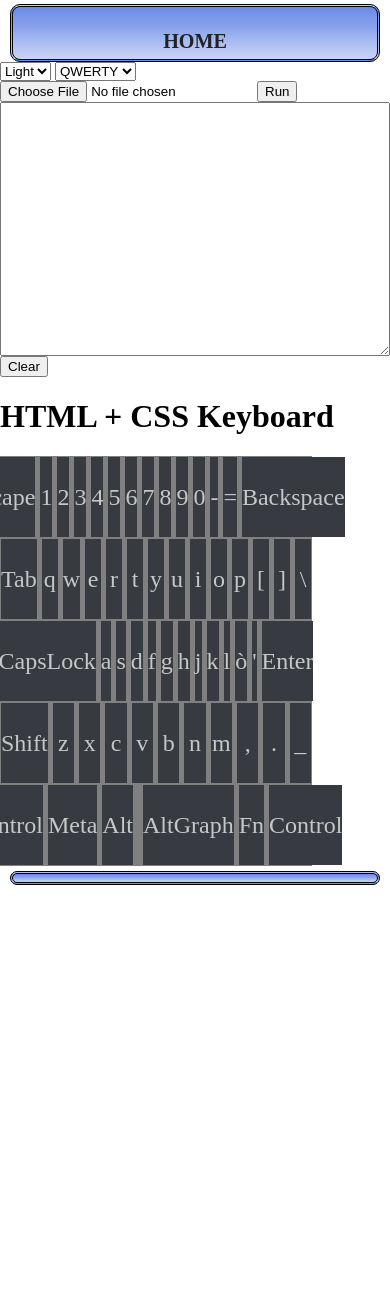
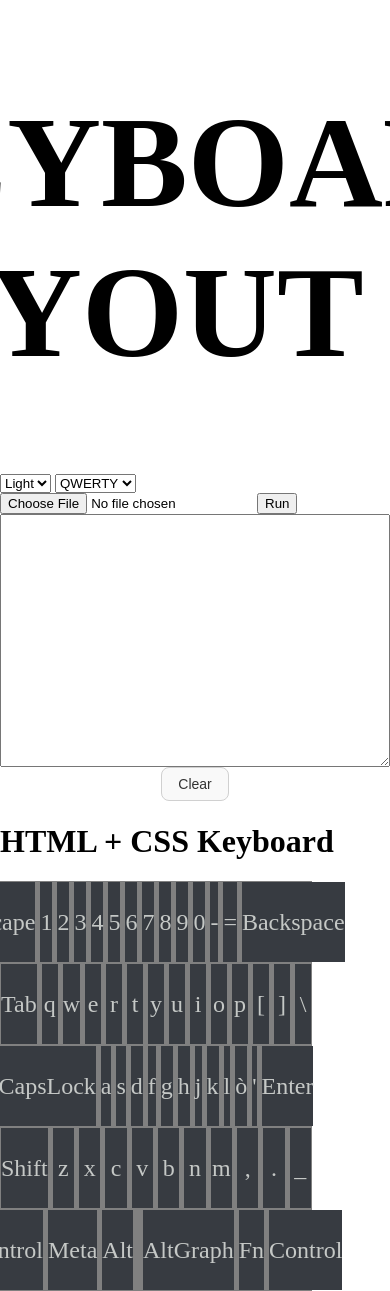
Before and after one commit to ec-uni/KEV, a Flask app: page / in a window 390 px wide; the page is wider, and only the part inside the window is pictured. Before the commit the page ends 885 px from the top of that part, so only its background shows below. Run offline with Flask 3, Linux system fonts and the light colour scheme.

Commit message:
Removed footer and changed header, redesign clear button

```diff
--- a/static/css/footer.css
+++ /dev/null
@@ -1,80 +0,0 @@
-/* ============================= */
-/* FOOTER PRINCIPALE             */
-/* ============================= */
-footer {
-  gap: clamp(1vw, 2vw, 3vw);
-  flex-wrap: wrap;
-}
-
-/* Logo */
-footer .logo-container {
-  display: flex;
-  align-items: center;
-  justify-content: center;
-}
-
-footer .logo-container .logo {
-  width: clamp(8vh, 15vw + 5vh, 20vh);
-  heigth: auto;
-  object-fit: contain;
-  transition: height 0.3s ease;
-}
-
-/* Nav Links */
-footer .nav-links {
-  flex: 1;
-  gap: clamp(0.5vh, 1vw, 1.5vh);
-  margin: 0;
-  padding: 0;
-}
-
-footer .nav-links a,
-footer .nav-links p {
-  font-size: clamp(1rem, 2vw + 1vh, 9.8rem);
-  font-weight: 600;
-  color: #222;
-  text-decoration: none;
-  line-height: 1.2;
-  margin: 0.3vh 0;
-  text-align: left;
-  transition: color 0.3s ease, font-size 0.3s ease;
-}
-
-footer .nav-links a:hover {
-  color: red;
-}
-
-/* ============================= */
-/* MOBILE: logo sotto i testi     */
-/* ============================= */
-@media (max-width: 768px) {
-  footer {
-    display:flex;
-    flex-direction: column-reverse; /* logo sotto i testi */
-    align-items: center;
-    padding: clamp(1vh, 2vw, 2.5vh) clamp(3vw, 4vw, 5vw);
-    gap: clamp(1.5vh, 2vw, 2.5vh);
-  }
-
-  footer .logo-container {
-    margin-left: 0;
-    justify-content: center;
-  }
-
-  footer .logo-container .logo {
-    height: clamp(6vh, calc(13vh + 8vw), 20vh);
-    width: auto;
-  }
-
-  footer .nav-links {
-    width: 100%;
-    align-items: center; /* testi centrati */
-    gap: clamp(0.5vh, 1vw, 1vh);
-  }
-
-  footer .nav-links a,
-  footer .nav-links p {
-    font-size: clamp(0.9rem, 1vw + 1vh, 1rem);
-    text-align: center;
-  }
-}
--- a/static/css/header.css
+++ b/static/css/header.css
@@ -1,110 +1,3 @@
-/* ============================= */
-/* BOX-SIZING GLOBALE           */
-/* ============================= */
-*, *::before, *::after {
-  box-sizing: border-box;
+#title{
+	font-size: 130px;
 }
-
-/* ============================= */
-/* HEADER PRINCIPALE             */
-/* ============================= */
-header.main-header {
-  transition: margin 0.3s ease;
-}
-
-/* ============================= */
-/* LOGO                          */
-/* ============================= */
-.main-header .logo-container {
-  display: flex;
-  align-items: center;
-  justify-content: flex-start ; /* oppure center opzionale ma consigliato */
-  margin-left: 0;
-}
-
-
-.main-header .logo-container .logo {
-  width: clamp(8vh, 15vw + 5vh, 20vh);
-  heigth: auto;
-  object-fit: contain;
-  transition: height 0.3s ease;
-}
-
-/* ============================= */
-/* NAV LINKS                     */
-/* ============================= */
-.main-header .nav-links {
-  justify-content: space-between;
-  width: clamp(200px, 65%, 600px);
-  flex-grow: 1;
-  margin: 0;
-  padding: 0;
-  gap: clamp(0.5rem, 1vw + 0.5vh, 1.5rem);
-  flex-wrap: nowrap;
-}
-
-/* Singolo container link */
-.main-header .nav-links .nav-item {
-  flex: 1;
-  text-align: center;
-}
-
-/* Link vero e proprio */
-.main-header .nav-links .nav-item a {
-  flex: none;
-  font-size: clamp(1rem, 2.5vw + 1vh, 9.8rem);
-  margin: 0;
-  line-height: 1;
-  text-align: center;
-  display: block;
-  text-decoration: none;
-  color: #222;
-  font-weight: 600;
-  transition: color 0.3s ease, font-size 0.3s ease;
-}
-
-.main-header .nav-links .nav-item a:hover {
-  color: red;
-}
-
-/* ============================= */
-/* RESPONSIVE MOBILE              */
-/* ============================= */
-@media (max-width: 768px) {
-  header.main-header {
-    flex-direction: column;
-    align-items: center;
-    padding: clamp(1vh, 2vw, 2.5vh) clamp(3vw, 4vw, 5vw);
-    gap: clamp(1.8vh, 2vw, 4.5vh);
-  }
-
-  .main-header .logo-container {
-    margin-left: 0;
-    justify-content: center;
-  }
-
-  .main-header .logo-container .logo {
-    height: clamp(6vh, calc(13vh + 8vw), 20vh);
-    width: auto;
-  }
-
-  .main-header .nav-links {
-    flex-direction: row;
-    align-items: center;
-    justify-content: space-evenly;
-    width: 100%;
-    flex-wrap: wrap;
-    margin: 0;
-    padding: 0;
-    gap: clamp(0.5rem, 1vw + 0.5vh, 1rem);
-  }
-
-  .main-header .nav-links .nav-item {
-    flex: 1;
-    text-align: center;
-  }
-
-  .main-header .nav-links .nav-item a {
-    font-size: clamp(0.9rem, 3vw + 1vh, 1.8rem);
-  }
-}
--- a/static/css/index.css
+++ b/static/css/index.css
@@ -72,6 +72,27 @@
 	flex:2;
 }
 
+#btn-clear {
+	margin: 0 auto;
+	display: block;
+	padding: 8px 16px;
+	border-radius: 8px;
+ 	border: 1px solid #d0d0d0;
+  	background: #f9f9f9;
+  	color: #333;
+  	font-size: 14px;
+  	cursor: pointer;
+  	transition: all 0.2s ease;
+}
+
+#btn-clear:hover {
+  	background: #eaeaea;
+}
+
+#btn-clear:active {
+  	transform: scale(0.97);
+}
+
 #battlefield
 {
 	font-size: clamp(.5em,3vh,6em);
--- a/templates/footer.html
+++ b/templates/footer.html
@@ -1,7 +1,3 @@
 {% block extra_head %}
-<link rel="stylesheet" href="{{ url_for('static', filename='css/footer.css') }}">
+
 {% endblock %}
-
-<footer class="main-header-footer m-cont cont-row">
-
-</footer>
--- a/templates/header.html
+++ b/templates/header.html
@@ -2,11 +2,6 @@
 <link rel="stylesheet" href="{{ url_for('static', filename='css/header.css') }}">
 {% endblock %}
 
-<header class="m-cont main-header-footer cont-row main-header">
-  <div class="logo-container">
-  </div>
-  <nav class="cont-row nav-links">
-    <div class="nav-item"><a href="{{ url_for('index') }}">HOME</a></div>
-  </nav>
-
+<header>
+	<h1 id="title" >KEYBOARD LAYOUT</h1>
 </header>
--- a/templates/index.html
+++ b/templates/index.html
@@ -28,7 +28,7 @@
 
 <br>
 <textarea id="battlefield" wrap="soft"></textarea>
-<button id="wipetext">Clear</button>
+<button id="btn-clear">Clear</button>
 
 </form>
 
```
Also changed, not shown: static/js/theme.js (added, +22 -0 lines), 3 other files.
